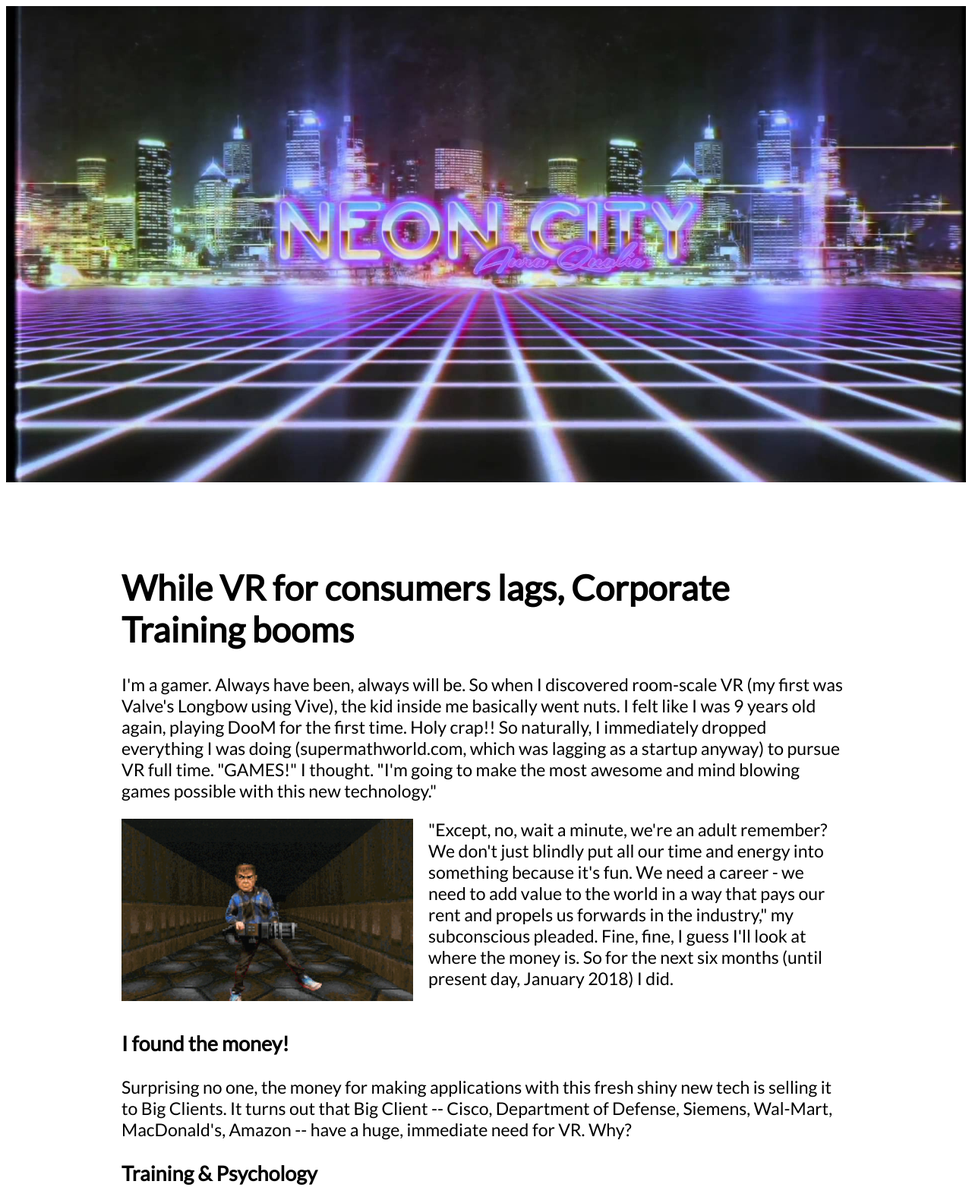
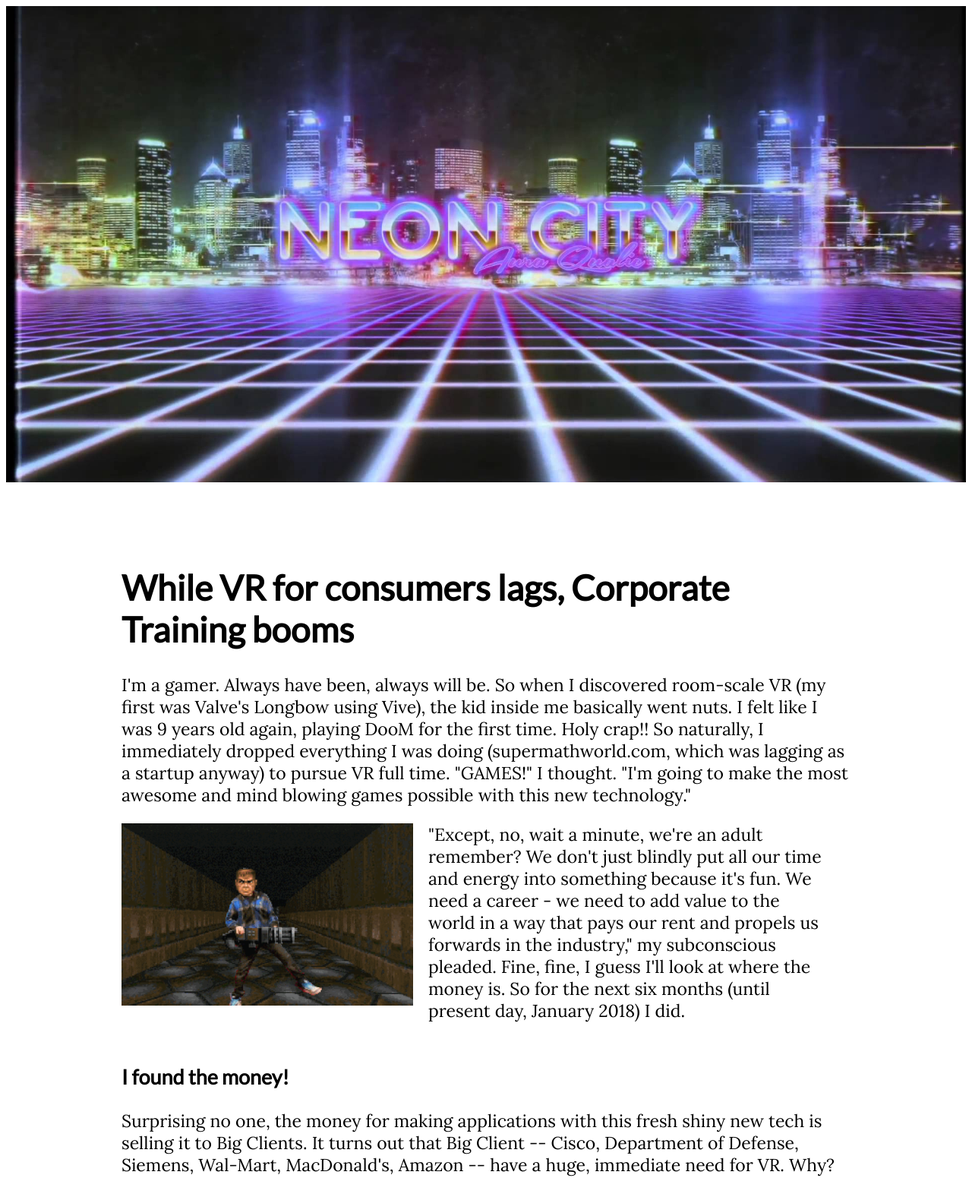
Before and after one commit to vannorman/zannorman, a Django app: template charlievannorman/templates/blogbase.html in a window 1280 px wide. Shown: the top 1576 px of the page at 76% size. Run offline with Django 3.2, Linux system fonts and the light colour scheme; the template is opened without the code that fills it, so the values that code supplies are empty.

Commit message:
font for blog

```diff
--- a/charlievannorman/templates/blogbase.html
+++ b/charlievannorman/templates/blogbase.html
@@ -1,9 +1,14 @@
 {% load static %}
 <head>
 	<link href="https://fonts.googleapis.com/css?family=Lato" rel="stylesheet">
+	<link href="https://fonts.googleapis.com/css?family=Lora" rel="stylesheet">
 	<style>
 		* {
+			font-family: 'Lora', serif;
+		}
+		h1, h2, h3 {
 			font-family: 'Lato', sans-serif;
+
 		}
 		#top {
 			width:100%;
```
